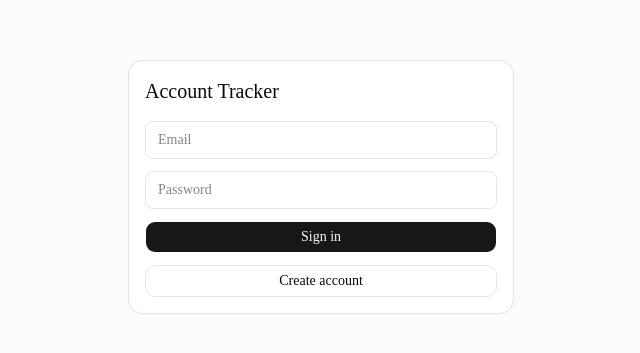
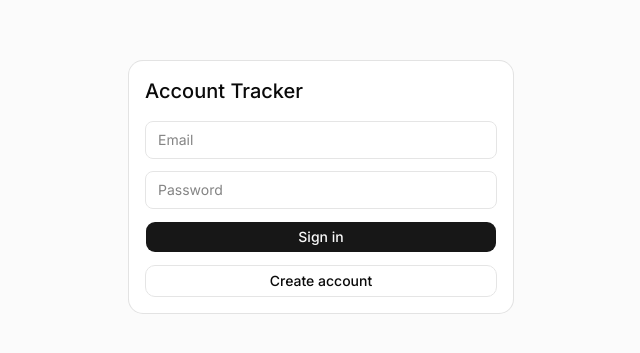
Before and after one commit to mauricevernier10/account-tracker, a Next.js app: page /login in a window 1280 px wide. Shown: the part 213-566 px from the top of the page, without its empty margins (319-959 px from the left). Built offline with nearby package versions, Linux system fonts and the light colour scheme; no server answers.

Commit message:
Set Inter as font-sans throughout via CSS variable

```diff
--- a/src/app/globals.css
+++ b/src/app/globals.css
@@ -7,8 +7,8 @@
 @theme inline {
   --color-background: var(--background);
   --color-foreground: var(--foreground);
-  --font-sans: var(--font-sans);
-  --font-mono: var(--font-geist-mono);
+  --font-sans: var(--font-inter), ui-sans-serif, system-ui, sans-serif;
+  --font-mono: ui-monospace, monospace;
   --font-heading: var(--font-sans);
   --color-sidebar-ring: var(--sidebar-ring);
   --color-sidebar-border: var(--sidebar-border);
```
